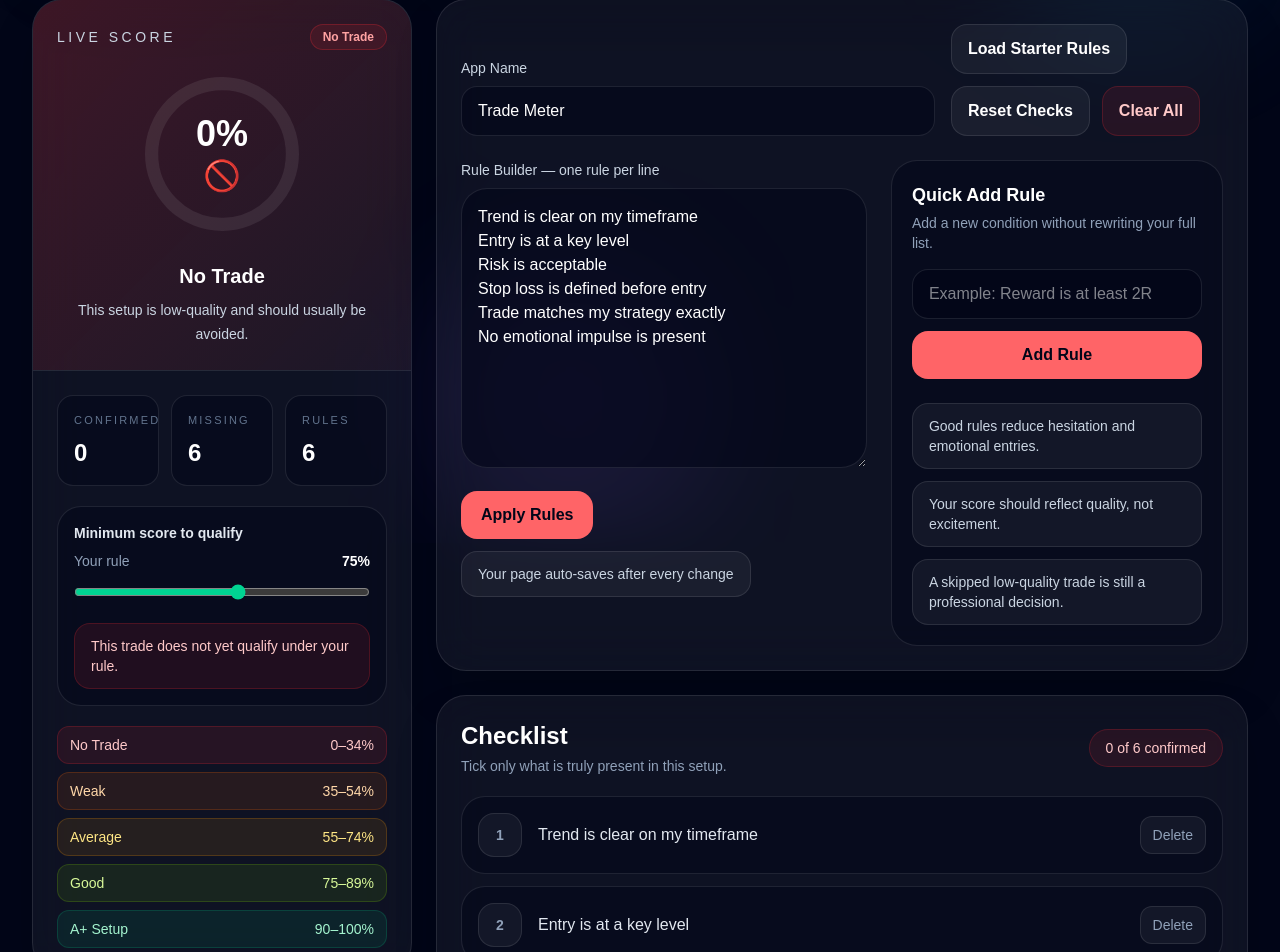
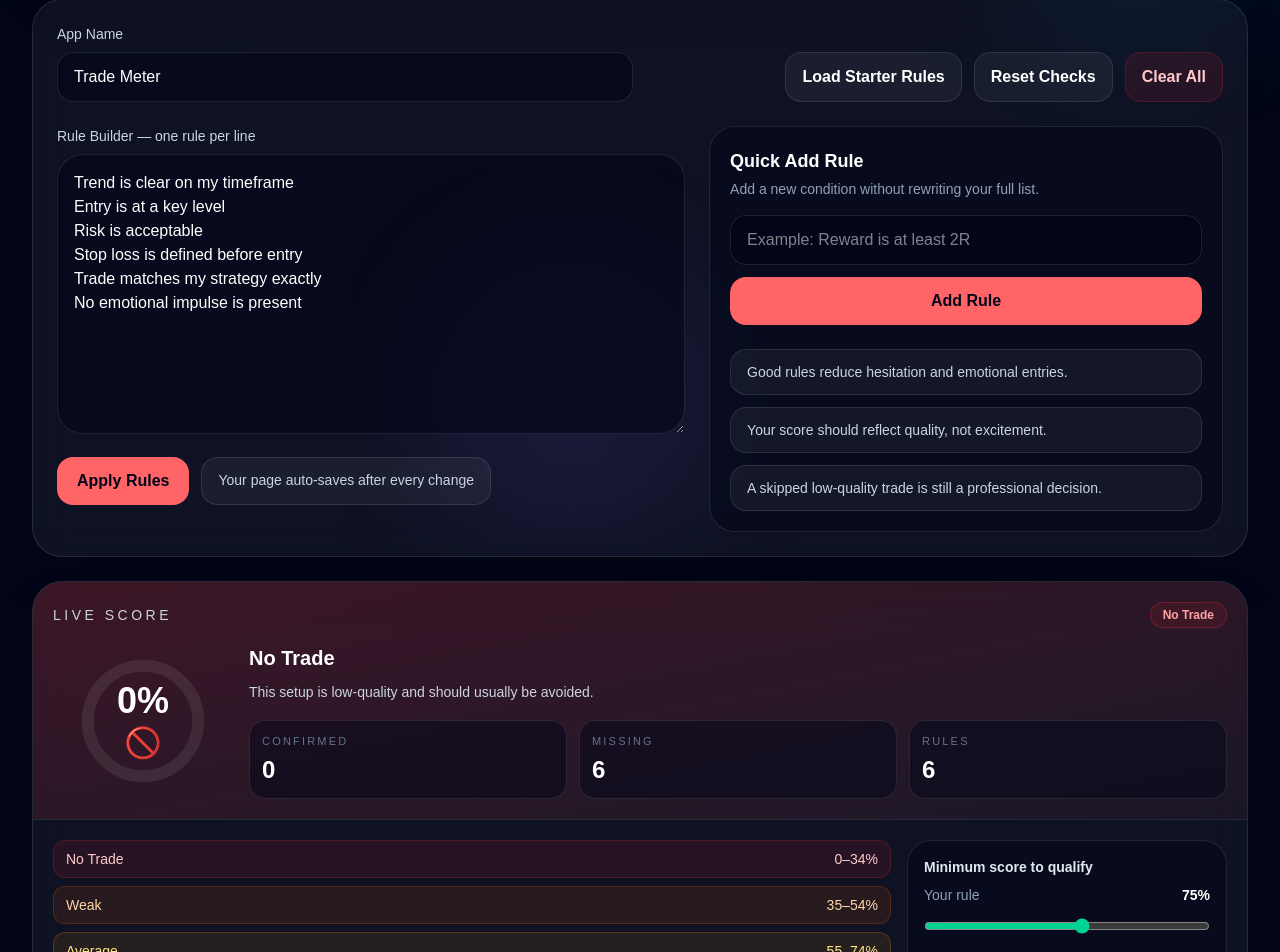
Before and after one commit to Johny-88/Trade-Meter, a Next.js app: page / in a window 1280 px wide. Shown: the part 257-1209 px from the top of the page. Built offline with nearby package versions, Linux system fonts and the light colour scheme.

Commit message:
Update page.tsx

```diff
--- a/app/page.tsx
+++ b/app/page.tsx
@@ -181,7 +181,7 @@ export default function Home() {
   const styles = toneMap[rating.tone]
   const qualifies = score >= minScore
 
-  const circleRadius = 64
+  const circleRadius = 46
   const circumference = 2 * Math.PI * circleRadius
   const dashOffset = circumference - (score / 100) * circumference
 
@@ -263,140 +263,7 @@ export default function Home() {
           </div>
         </div>
 
-        <div className="grid gap-6 lg:grid-cols-[380px_minmax(0,1fr)]">
-          <aside className="lg:sticky lg:top-6 lg:self-start">
-            <div className="overflow-hidden rounded-[30px] border border-white/10 bg-white/5 shadow-2xl backdrop-blur-xl">
-              <div className={`bg-gradient-to-br ${styles.soft} p-5 md:p-6`}>
-                <div className="mb-4 flex items-center justify-between">
-                  <div className="text-sm uppercase tracking-[0.25em] text-slate-300">
-                    Live Score
-                  </div>
-                  <div className={`rounded-full border px-3 py-1 text-xs font-semibold ${styles.badge}`}>
-                    {rating.label}
-                  </div>
-                </div>
-
-                <div className="mb-5 flex items-center justify-center">
-                  <div className="relative h-44 w-44">
-                    <svg className="h-full w-full -rotate-90" viewBox="0 0 160 160">
-                      <circle
-                        cx="80"
-                        cy="80"
-                        r={circleRadius}
-                        fill="transparent"
-                        stroke="rgba(255,255,255,0.08)"
-                        strokeWidth="12"
-                      />
-                      <circle
-                        cx="80"
-                        cy="80"
-                        r={circleRadius}
-                        fill="transparent"
-                        stroke="currentColor"
-                        strokeWidth="12"
-                        strokeLinecap="round"
-                        strokeDasharray={circumference}
-                        strokeDashoffset={dashOffset}
-                        className={`${styles.ring} transition-all duration-500`}
-                      />
-                    </svg>
-
-                    <div className="absolute inset-0 flex flex-col items-center justify-center">
-                      <div className="text-4xl font-black">{score}%</div>
-                      <div className="mt-1 text-3xl">{rating.emoji}</div>
-                    </div>
-                  </div>
-                </div>
-
-                <div className="text-center">
-                  <div className="text-xl font-semibold">{rating.label}</div>
-                  <p className="mt-2 text-sm leading-6 text-slate-300">{rating.desc}</p>
-                </div>
-              </div>
-
-              <div className="border-t border-white/10 p-5 md:p-6">
-                <div className="grid grid-cols-3 gap-3">
-                  <div className="rounded-2xl border border-white/10 bg-slate-950/50 p-4">
-                    <div className="text-[11px] uppercase tracking-[0.2em] text-slate-500">
-                      Confirmed
-                    </div>
-                    <div className="mt-2 text-2xl font-bold">{checkedCount}</div>
-                  </div>
-
-                  <div className="rounded-2xl border border-white/10 bg-slate-950/50 p-4">
-                    <div className="text-[11px] uppercase tracking-[0.2em] text-slate-500">
-                      Missing
-                    </div>
-                    <div className="mt-2 text-2xl font-bold">{missingCount}</div>
-                  </div>
-
-                  <div className="rounded-2xl border border-white/10 bg-slate-950/50 p-4">
-                    <div className="text-[11px] uppercase tracking-[0.2em] text-slate-500">
-                      Rules
-                    </div>
-                    <div className="mt-2 text-2xl font-bold">{totalCount}</div>
-                  </div>
-                </div>
-
-                <div className="mt-5 rounded-3xl border border-white/10 bg-slate-950/50 p-4">
-                  <div className="mb-2 text-sm font-semibold text-slate-200">
-                    Minimum score to qualify
-                  </div>
-
-                  <div className="mb-3 flex items-center justify-between text-sm text-slate-400">
-                    <span>Your rule</span>
-                    <span className="font-semibold text-white">{minScore}%</span>
-                  </div>
-
-                  <input
-                    type="range"
-                    min={50}
-                    max={95}
-                    step={5}
-                    value={minScore}
-                    onChange={(e) => setMinScore(Number(e.target.value))}
-                    className="w-full accent-emerald-400"
-                  />
-
-                  <div
-                    className={`mt-4 rounded-2xl border px-4 py-3 text-sm font-medium ${
-                      qualifies
-                        ? 'border-emerald-500/20 bg-emerald-500/10 text-emerald-200'
-                        : 'border-red-500/20 bg-red-500/10 text-red-200'
-                    }`}
-                  >
-                    {qualifies
-                      ? 'This trade passes your minimum quality requirement.'
-                      : 'This trade does not yet qualify under your rule.'}
-                  </div>
-                </div>
-
-                <div className="mt-5 space-y-2 text-sm">
-                  <div className="flex items-center justify-between rounded-xl border border-red-500/20 bg-red-500/10 px-3 py-2 text-red-200">
-                    <span>No Trade</span>
-                    <span>0–34%</span>
-                  </div>
-                  <div className="flex items-center justify-between rounded-xl border border-orange-500/20 bg-orange-500/10 px-3 py-2 text-orange-200">
-                    <span>Weak</span>
-                    <span>35–54%</span>
-                  </div>
-                  <div className="flex items-center justify-between rounded-xl border border-amber-500/20 bg-amber-500/10 px-3 py-2 text-amber-200">
-                    <span>Average</span>
-                    <span>55–74%</span>
-                  </div>
-                  <div className="flex items-center justify-between rounded-xl border border-lime-500/20 bg-lime-500/10 px-3 py-2 text-lime-200">
-                    <span>Good</span>
-                    <span>75–89%</span>
-                  </div>
-                  <div className="flex items-center justify-between rounded-xl border border-emerald-500/20 bg-emerald-500/10 px-3 py-2 text-emerald-200">
-                    <span>A+ Setup</span>
-                    <span>90–100%</span>
-                  </div>
-                </div>
-              </div>
-            </div>
-          </aside>
-
+        <div className="space-y-6">
           <section className="space-y-6">
             <div className="rounded-[30px] border border-white/10 bg-white/5 p-5 shadow-2xl backdrop-blur-xl md:p-6">
               <div className="mb-6 flex flex-col gap-4 xl:flex-row xl:items-end xl:justify-between">
@@ -506,10 +373,147 @@ Trade matches my strategy exactly`}
               </div>
             </div>
 
-            <div className="rounded-[30px] border border-white/10 bg-white/5 p-5 shadow-2xl backdrop-blur-xl md:p-6">
-              <div className="mb-5 flex flex-col gap-3 md:flex-row md:items-center md:justify-between">
+            <div className="sticky top-3 z-20 overflow-hidden rounded-[30px] border border-white/10 bg-white/5 shadow-2xl backdrop-blur-xl">
+              <div className={`bg-gradient-to-br ${styles.soft} p-4 md:p-5`}>
+                <div className="mb-4 flex flex-col gap-3 md:flex-row md:items-center md:justify-between">
+                  <div className="text-sm uppercase tracking-[0.25em] text-slate-300">
+                    Live Score
+                  </div>
+                  <div className={`w-fit rounded-full border px-3 py-1 text-xs font-semibold ${styles.badge}`}>
+                    {rating.label}
+                  </div>
+                </div>
+
+                <div className="grid gap-4 lg:grid-cols-[180px_minmax(0,1fr)] lg:items-center">
+                  <div className="flex items-center justify-center">
+                    <div className="relative h-32 w-32 md:h-36 md:w-36">
+                      <svg className="h-full w-full -rotate-90" viewBox="0 0 120 120">
+                        <circle
+                          cx="60"
+                          cy="60"
+                          r={circleRadius}
+                          fill="transparent"
+                          stroke="rgba(255,255,255,0.08)"
+                          strokeWidth="10"
+                        />
+                        <circle
+                          cx="60"
+                          cy="60"
+                          r={circleRadius}
+                          fill="transparent"
+                          stroke="currentColor"
+                          strokeWidth="10"
+                          strokeLinecap="round"
+                          strokeDasharray={circumference}
+                          strokeDashoffset={dashOffset}
+                          className={`${styles.ring} transition-all duration-500`}
+                        />
+                      </svg>
+
+                      <div className="absolute inset-0 flex flex-col items-center justify-center">
+                        <div className="text-3xl font-black md:text-4xl">{score}%</div>
+                        <div className="mt-1 text-2xl md:text-3xl">{rating.emoji}</div>
+                      </div>
+                    </div>
+                  </div>
+
+                  <div>
+                    <div className="text-center lg:text-left">
+                      <div className="text-lg font-semibold md:text-xl">{rating.label}</div>
+                      <p className="mt-2 text-sm leading-6 text-slate-300">{rating.desc}</p>
+                    </div>
+
+                    <div className="mt-4 grid grid-cols-3 gap-2 md:gap-3">
+                      <div className="rounded-2xl border border-white/10 bg-slate-950/50 p-3">
+                        <div className="text-[10px] uppercase tracking-[0.2em] text-slate-500 md:text-[11px]">
+                          Confirmed
+                        </div>
+                        <div className="mt-1 text-xl font-bold md:text-2xl">{checkedCount}</div>
+                      </div>
+
+                      <div className="rounded-2xl border border-white/10 bg-slate-950/50 p-3">
+                        <div className="text-[10px] uppercase tracking-[0.2em] text-slate-500 md:text-[11px]">
+                          Missing
+                        </div>
+                        <div className="mt-1 text-xl font-bold md:text-2xl">{missingCount}</div>
+                      </div>
+
+                      <div className="rounded-2xl border border-white/10 bg-slate-950/50 p-3">
+                        <div className="text-[10px] uppercase tracking-[0.2em] text-slate-500 md:text-[11px]">
+                          Rules
+                        </div>
+                        <div className="mt-1 text-xl font-bold md:text-2xl">{totalCount}</div>
+                      </div>
+                    </div>
+                  </div>
+                </div>
+              </div>
+
+              <div className="border-t border-white/10 p-4 md:p-5">
+                <div className="grid gap-4 lg:grid-cols-[minmax(0,1fr)_320px]">
+                  <div className="space-y-2 text-sm">
+                    <div className="flex items-center justify-between rounded-xl border border-red-500/20 bg-red-500/10 px-3 py-2 text-red-200">
+                      <span>No Trade</span>
+                      <span>0–34%</span>
+                    </div>
+                    <div className="flex items-center justify-between rounded-xl border border-orange-500/20 bg-orange-500/10 px-3 py-2 text-orange-200">
+                      <span>Weak</span>
+                      <span>35–54%</span>
+                    </div>
+                    <div className="flex items-center justify-between rounded-xl border border-amber-500/20 bg-amber-500/10 px-3 py-2 text-amber-200">
+                      <span>Average</span>
+                      <span>55–74%</span>
+                    </div>
+                    <div className="flex items-center justify-between rounded-xl border border-lime-500/20 bg-lime-500/10 px-3 py-2 text-lime-200">
+                      <span>Good</span>
+                      <span>75–89%</span>
+                    </div>
+                    <div className="flex items-center justify-between rounded-xl border border-emerald-500/20 bg-emerald-500/10 px-3 py-2 text-emerald-200">
+                      <span>A+ Setup</span>
+                      <span>90–100%</span>
+                    </div>
+                  </div>
+
+                  <div className="rounded-3xl border border-white/10 bg-slate-950/50 p-4">
+                    <div className="mb-2 text-sm font-semibold text-slate-200">
+                      Minimum score to qualify
+                    </div>
+
+                    <div className="mb-3 flex items-center justify-between text-sm text-slate-400">
+                      <span>Your rule</span>
+                      <span className="font-semibold text-white">{minScore}%</span>
+                    </div>
+
+                    <input
+                      type="range"
+                      min={50}
+                      max={95}
+                      step={5}
+                      value={minScore}
+                      onChange={(e) => setMinScore(Number(e.target.value))}
+                      className="w-full accent-emerald-400"
+                    />
+
+                    <div
+                      className={`mt-4 rounded-2xl border px-4 py-3 text-sm font-medium ${
+                        qualifies
+                          ? 'border-emerald-500/20 bg-emerald-500/10 text-emerald-200'
+                          : 'border-red-500/20 bg-red-500/10 text-red-200'
+                      }`}
+                    >
+                      {qualifies
+                        ? 'This trade passes your minimum quality requirement.'
+                        : 'This trade does not yet qualify under your rule.'}
+                    </div>
+                  </div>
+                </div>
+              </div>
+            </div>
+
+            <div className="rounded-[30px] border border-white/10 bg-white/5 p-4 shadow-2xl backdrop-blur-xl md:p-5">
+              <div className="mb-4 flex flex-col gap-3 md:flex-row md:items-center md:justify-between">
                 <div>
-                  <h2 className="text-2xl font-bold">Checklist</h2>
+                  <h2 className="text-xl font-bold md:text-2xl">Checklist</h2>
                   <p className="mt-1 text-sm text-slate-400">
                     Tick only what is truly present in this setup.
                   </p>
@@ -521,15 +525,15 @@ Trade matches my strategy exactly`}
               </div>
 
               {rules.length === 0 ? (
-                <div className="rounded-[26px] border border-dashed border-white/10 bg-slate-950/50 p-10 text-center text-slate-400">
+                <div className="rounded-[24px] border border-dashed border-white/10 bg-slate-950/50 p-8 text-center text-slate-400">
                   No rules yet. Add your rules and press Apply Rules.
                 </div>
               ) : (
-                <div className="space-y-3">
+                <div className="max-h-[560px] space-y-2 overflow-y-auto pr-1">
                   {rules.map((rule, index) => (
                     <div
                       key={rule.id}
-                      className={`group flex items-center gap-3 rounded-[24px] border p-4 transition ${
+                      className={`group flex items-center gap-2.5 rounded-[20px] border p-3 transition md:gap-3 md:p-3.5 ${
                         rule.checked
                           ? 'border-emerald-500/20 bg-emerald-500/10'
                           : 'border-white/10 bg-slate-950/50 hover:bg-white/5'
@@ -537,10 +541,10 @@ Trade matches my strategy exactly`}
                     >
                       <button
                         onClick={() => toggleRule(rule.id)}
-                        className="flex flex-1 items-center gap-4 text-left"
+                        className="flex flex-1 items-center gap-3 text-left md:gap-4"
                       >
                         <div
-                          className={`flex h-11 w-11 shrink-0 items-center justify-center rounded-2xl border text-sm font-bold ${
+                          className={`flex h-10 w-10 shrink-0 items-center justify-center rounded-2xl border text-sm font-bold md:h-11 md:w-11 ${
                             rule.checked
                               ? 'border-emerald-400 bg-emerald-400 text-slate-950'
                               : 'border-white/10 bg-white/5 text-slate-400'
@@ -551,7 +555,7 @@ Trade matches my strategy exactly`}
 
                         <div className="flex-1">
                           <div
-                            className={`text-base ${
+                            className={`text-sm leading-5 md:text-base ${
                               rule.checked ? 'text-white' : 'text-slate-200'
                             }`}
                           >
@@ -562,7 +566,7 @@ Trade matches my strategy exactly`}
 
                       <button
                         onClick={() => deleteRule(rule.id)}
-                        className="rounded-xl border border-white/10 bg-white/5 px-3 py-2 text-sm text-slate-400 transition hover:bg-white/10 hover:text-white"
+                        className="rounded-xl border border-white/10 bg-white/5 px-3 py-2 text-xs text-slate-400 transition hover:bg-white/10 hover:text-white md:text-sm"
                       >
                         Delete
                       </button>
```
